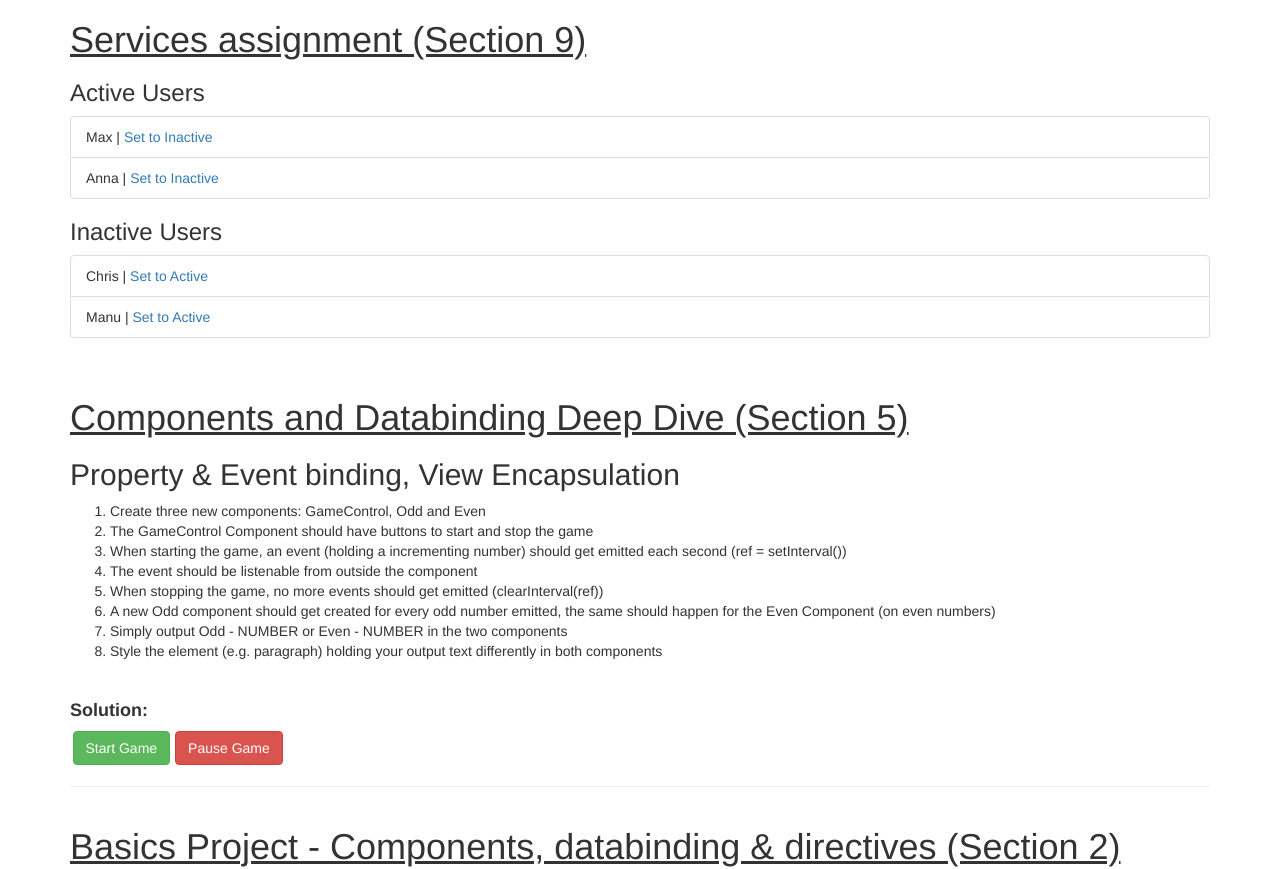
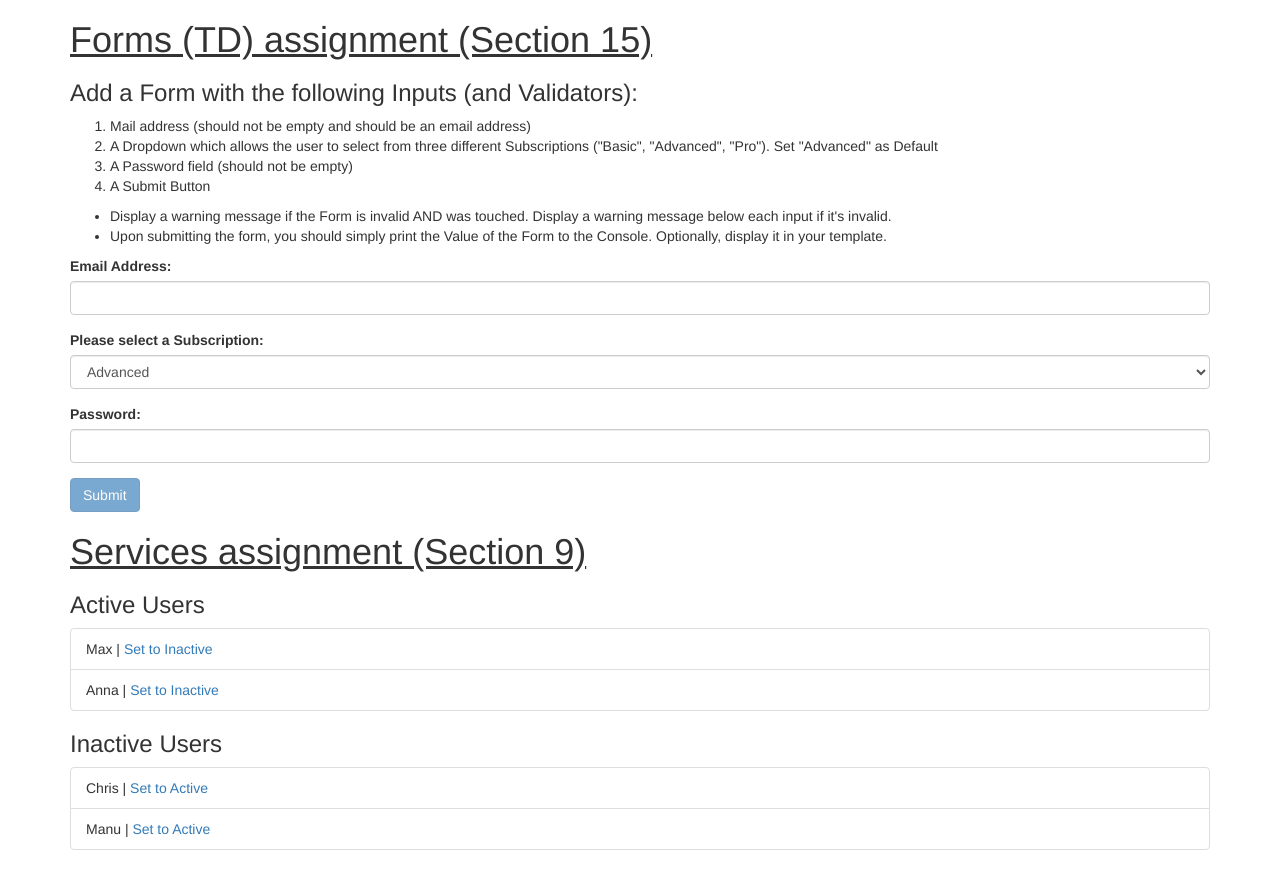
Before and after one commit to Felix-gto/0-angular_udemy_max-basics-servers-assignments, an Angular app: page / in a window 1280 px wide. Shown: the top 869 px of the page. Built offline with nearby package versions, Linux system fonts and the light colour scheme.

Commit message:
Forms - TD Forms assignment completed

```diff
--- a/src/app/app.component.css
+++ b/src/app/app.component.css
@@ -5,3 +5,13 @@ h1 {
 .white-text {
     color: white;
 }
+
+/* Form Assignment */
+
+input.ng-invalid.ng-touched {
+    border: 1px solid red;
+}
+
+.error-message {
+    color: red;
+}
--- a/src/app/app.component.html
+++ b/src/app/app.component.html
@@ -1,3 +1,105 @@
+<div class="container">
+  <div class="row">
+    <div class="col-xs-12">
+      <h1>Forms (TD) assignment (Section 15)</h1>
+
+      <h3>Add a Form with the following Inputs (and Validators):</h3>
+
+      <ol>
+        <li>Mail address (should not be empty and should be an email address)</li>
+        <li>A Dropdown which allows the user to select from three different Subscriptions ("Basic", "Advanced", "Pro"). Set "Advanced" as Default</li>
+        <li>A Password field (should not be empty)</li>
+        <li>A Submit Button</li>
+      </ol>
+
+      <ul>
+        <li>Display a warning message if the Form is invalid AND was touched. Display a warning message below each input if it's invalid.</li>
+        <li>Upon submitting the form, you should simply print the Value of the Form to the Console. Optionally, display it in your template.</li>
+      </ul>
+
+      <form (ngSubmit)="onSubmit()" #formData="ngForm">
+
+        <!-- Email -->
+        <div class="form-group">
+
+          <label for="email">Email Address:</label>
+
+          <input
+            class="form-control"
+            id="email"
+            type="email"
+            name="email"
+            ngModel
+            email
+            required
+            #email="ngModel"
+          >
+
+          <span class="error-message help-block" *ngIf="!email.valid && email.touched">Please enter a valid email</span>
+
+        </div>
+
+        <!-- Dropdown (Basic - Advanced - Pro) -->
+        <div class="form-group">
+
+          <label for="subscription">Please select a Subscription:</label>
+
+          <select
+            name="subscription"
+            id="subscription"
+            [ngModel]="defaultSubscription"
+            class="form-control"
+            >
+            <option value="basic">Basic</option>
+            <option value="advanced">Advanced</option>
+            <option value="pro">Pro</option>
+          </select>
+
+        </div>
+
+        <!-- Password -->
+        <div class="form-group">
+          <label for="password">Password:</label>
+          <input
+            class="form-control"
+            id="password"
+            type="password"
+            name="password"
+            ngModel
+            required
+            #password="ngModel"
+          >
+
+          <span class="error-message help-block" *ngIf="!password.valid && password.touched">Please enter a password</span>
+
+        </div>
+
+        <!-- Form validation -->
+        <p class="help-block" *ngIf="!formData.valid && formData.touched">The form is invalid</p>
+
+        <!-- Submit button -->
+        <button
+          type="submit"
+          class="btn btn-primary"
+          [disabled]="!formData.valid"
+        >Submit
+        </button>
+
+      </form>
+
+      <!-- Submitted user data -->
+      <div *ngIf="submitted">
+        <h3>Your submitted data is:</h3>
+        <p>Email: {{ user.email }}</p>
+        <p>Subscription: {{ user.subscription }}</p>
+        <p>Password: {{ user.password }}</p>
+      </div>
+
+    </div>
+  </div>
+</div>
+
+
 <div class="container">
   <div class="row">
     <div class="col-xs-12">
--- a/src/app/app.component.ts
+++ b/src/app/app.component.ts
@@ -1,4 +1,5 @@
-import { Component } from '@angular/core';
+import { Component, ViewChild } from '@angular/core';
+import { NgForm } from '@angular/forms';
 
 import { UserService } from './users.service';
 
@@ -41,4 +42,29 @@ export class AppComponent {
 
   }
 
+
+  // Forms (TD) assignment
+
+  @ViewChild('formData', {static:false}) assignmentForm: NgForm;
+
+  defaultSubscription = 'advanced';
+
+  // USER OBJECT which stores the submitted data
+	user = {
+	  email: '',
+	  password: '',
+	  subscription: ''
+  }
+
+  submitted = false;
+
+  onSubmit() {
+    this.submitted = true;
+    this.user.email = this.assignmentForm.value.email;
+    this.user.password = this.assignmentForm.value.password;
+    this.user.subscription = this.assignmentForm.value.subscription;
+
+    console.log(this.assignmentForm.value);
+  }
+
 }
```
